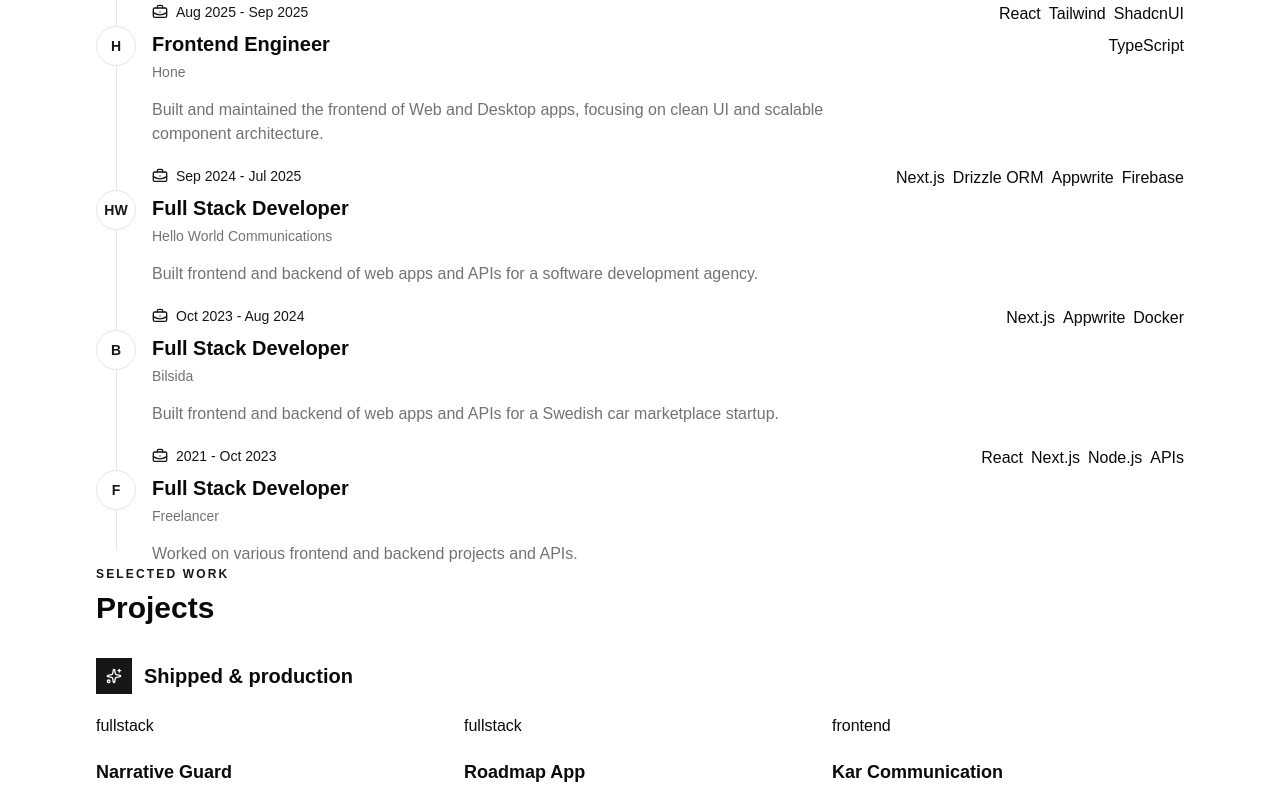
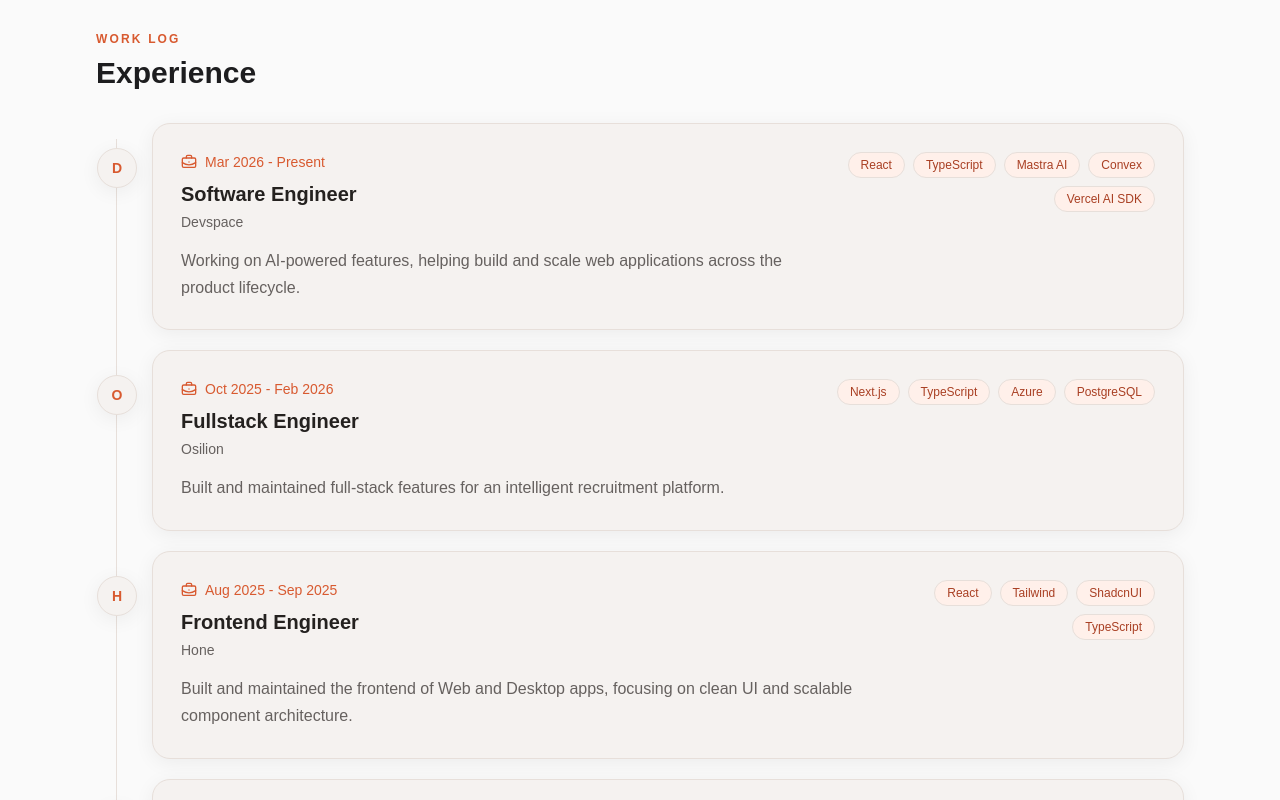
Before and after one commit to PratikDev/pratikdev, a React (Vite) app: page / in a window 1280 px wide. Shown: the part 1140-1940 px from the top of the page. Built offline with nearby package versions, Linux system fonts and the light colour scheme.

Commit message:
add portfolio mode theme styling

```diff
--- a/index.html
+++ b/index.html
@@ -7,7 +7,7 @@
 			name="viewport"
 			content="width=device-width, initial-scale=1.0"
 		/>
-		<title>pratik-portfolio</title>
+		<title>Pratik Dev — Frontend Engineer</title>
 	</head>
 	<body>
 		<div id="root"></div>
--- a/package.json
+++ b/package.json
@@ -12,6 +12,7 @@
   },
   "dependencies": {
     "@fontsource-variable/inter": "^5.2.8",
+    "@fontsource-variable/jetbrains-mono": "^5.2.8",
     "@tailwindcss/vite": "^4.3.1",
     "class-variance-authority": "^0.7.1",
     "clsx": "^2.1.1",
--- a/src/components/ui/button.tsx
+++ b/src/components/ui/button.tsx
@@ -64,4 +64,5 @@
 	);
 }
 
+// eslint-disable-next-line react-refresh/only-export-components
 export { Button, buttonVariants };
--- a/src/index.css
+++ b/src/index.css
@@ -2,12 +2,14 @@
 @import "tw-animate-css";
 @import "shadcn/tailwind.css";
 @import "@fontsource-variable/inter";
+@import "@fontsource-variable/jetbrains-mono";
 
 @custom-variant dark (&:is(.dark *));
 
 @theme inline {
-	--font-heading: var(--font-sans);
-	--font-sans: "Inter Variable", sans-serif;
+	--font-heading: var(--site-font-heading);
+	--font-sans: var(--site-font-body);
+	--font-mono: var(--site-font-mono);
 	--color-sidebar-ring: var(--sidebar-ring);
 	--color-sidebar-border: var(--sidebar-border);
 	--color-sidebar-accent-foreground: var(--sidebar-accent-foreground);
@@ -49,86 +51,300 @@
 }
 
 :root {
-	--background: oklch(1 0 0);
-	--foreground: oklch(0.145 0 0);
-	--card: oklch(1 0 0);
-	--card-foreground: oklch(0.145 0 0);
-	--popover: oklch(1 0 0);
-	--popover-foreground: oklch(0.145 0 0);
-	--primary: oklch(0.205 0 0);
-	--primary-foreground: oklch(0.985 0 0);
-	--secondary: oklch(0.97 0 0);
-	--secondary-foreground: oklch(0.205 0 0);
-	--muted: oklch(0.97 0 0);
-	--muted-foreground: oklch(0.556 0 0);
-	--accent: oklch(0.97 0 0);
-	--accent-foreground: oklch(0.205 0 0);
-	--destructive: oklch(0.577 0.245 27.325);
-	--border: oklch(0.922 0 0);
-	--input: oklch(0.922 0 0);
-	--ring: oklch(0.708 0 0);
-	--chart-1: oklch(0.87 0 0);
-	--chart-2: oklch(0.556 0 0);
-	--chart-3: oklch(0.439 0 0);
-	--chart-4: oklch(0.371 0 0);
-	--chart-5: oklch(0.269 0 0);
-	--radius: 0.625rem;
-	--sidebar: oklch(0.985 0 0);
-	--sidebar-foreground: oklch(0.145 0 0);
-	--sidebar-primary: oklch(0.205 0 0);
-	--sidebar-primary-foreground: oklch(0.985 0 0);
-	--sidebar-accent: oklch(0.97 0 0);
-	--sidebar-accent-foreground: oklch(0.205 0 0);
-	--sidebar-border: oklch(0.922 0 0);
-	--sidebar-ring: oklch(0.708 0 0);
+	--site-font-body: "Inter Variable", sans-serif;
+	--site-font-heading: "Inter Variable", sans-serif;
+	--site-font-mono: "JetBrains Mono Variable", monospace;
+	--site-transition: 380ms ease;
+	--site-nav-height: 4.75rem;
+	--site-hero-offset: 1.5rem;
+	--site-section-padding: 4.5rem;
+	--site-card-padding: 1.75rem;
+	--site-project-visual-height: 7.5rem;
+	--site-leading: 1.68;
+	--site-radius-card: 1.125rem;
+	--site-radius-control: 999px;
+	--site-shadow-card: 0 4px 20px rgb(0 0 0 / 6%);
+	--site-bg: #fafafa;
+	--site-fg: #1d1d1f;
+	--site-muted: #66615f;
+	--site-card: #f5f2f0;
+	--site-card-fg: #24211f;
+	--site-border: #e7dfda;
+	--site-accent: #d85a30;
+	--site-accent-foreground: #fffaf7;
+	--site-secondary-accent: #a93f23;
+	--site-soft-accent: #fff0ea;
+	--site-terminal-punctuation: #7d8590;
+	--background: var(--site-bg);
+	--foreground: var(--site-fg);
+	--card: var(--site-card);
+	--card-foreground: var(--site-card-fg);
+	--popover: var(--site-card);
+	--popover-foreground: var(--site-card-fg);
+	--primary: var(--site-accent);
+	--primary-foreground: var(--site-accent-foreground);
+	--secondary: var(--site-soft-accent);
+	--secondary-foreground: var(--site-secondary-accent);
+	--muted: #eee9e5;
+	--muted-foreground: var(--site-muted);
+	--accent: var(--site-soft-accent);
+	--accent-foreground: var(--site-secondary-accent);
+	--destructive: #ba1a1a;
+	--border: var(--site-border);
+	--input: var(--site-border);
+	--ring: color-mix(in srgb, var(--site-accent), transparent 35%);
+	--chart-1: var(--site-accent);
+	--chart-2: var(--site-secondary-accent);
+	--chart-3: #67615d;
+	--chart-4: #b6aaa3;
+	--chart-5: #f0d8cd;
+	--radius: var(--site-radius-card);
+	--sidebar: var(--site-card);
+	--sidebar-foreground: var(--site-card-fg);
+	--sidebar-primary: var(--site-accent);
+	--sidebar-primary-foreground: var(--site-accent-foreground);
+	--sidebar-accent: var(--site-soft-accent);
+	--sidebar-accent-foreground: var(--site-secondary-accent);
+	--sidebar-border: var(--site-border);
+	--sidebar-ring: var(--ring);
 }
 
-.dark {
-	--background: oklch(0.145 0 0);
-	--foreground: oklch(0.985 0 0);
-	--card: oklch(0.205 0 0);
-	--card-foreground: oklch(0.985 0 0);
-	--popover: oklch(0.205 0 0);
-	--popover-foreground: oklch(0.985 0 0);
-	--primary: oklch(0.922 0 0);
-	--primary-foreground: oklch(0.205 0 0);
-	--secondary: oklch(0.269 0 0);
-	--secondary-foreground: oklch(0.985 0 0);
-	--muted: oklch(0.269 0 0);
-	--muted-foreground: oklch(0.708 0 0);
-	--accent: oklch(0.269 0 0);
-	--accent-foreground: oklch(0.985 0 0);
-	--destructive: oklch(0.704 0.191 22.216);
-	--border: oklch(1 0 0 / 10%);
-	--input: oklch(1 0 0 / 15%);
-	--ring: oklch(0.556 0 0);
-	--chart-1: oklch(0.87 0 0);
-	--chart-2: oklch(0.556 0 0);
-	--chart-3: oklch(0.439 0 0);
-	--chart-4: oklch(0.371 0 0);
-	--chart-5: oklch(0.269 0 0);
-	--sidebar: oklch(0.205 0 0);
-	--sidebar-foreground: oklch(0.985 0 0);
-	--sidebar-primary: oklch(0.488 0.243 264.376);
-	--sidebar-primary-foreground: oklch(0.985 0 0);
-	--sidebar-accent: oklch(0.269 0 0);
-	--sidebar-accent-foreground: oklch(0.985 0 0);
-	--sidebar-border: oklch(1 0 0 / 10%);
-	--sidebar-ring: oklch(0.556 0 0);
+[data-mode="backend"] {
+	--site-font-body: "JetBrains Mono Variable", monospace;
+	--site-font-heading: "JetBrains Mono Variable", monospace;
+	--site-nav-height: 4.75rem;
+	--site-hero-offset: 0.5rem;
+	--site-section-padding: 3.25rem;
+	--site-card-padding: 1.125rem;
+	--site-project-visual-height: 0rem;
+	--site-leading: 1.45;
+	--site-radius-card: 0.125rem;
+	--site-radius-control: 0.25rem;
+	--site-shadow-card: none;
+	--site-bg: #0d1117;
+	--site-fg: #d6f5dd;
+	--site-muted: #8b949e;
+	--site-card: #161b22;
+	--site-card-fg: #e6edf3;
+	--site-border: #30363d;
+	--site-accent: #7ee787;
+	--site-accent-foreground: #08130b;
+	--site-secondary-accent: #56d4dd;
+	--site-soft-accent: #10251a;
+	--site-terminal-punctuation: #8b949e;
+	--background: var(--site-bg);
+	--foreground: var(--site-fg);
+	--card: var(--site-card);
+	--card-foreground: var(--site-card-fg);
+	--popover: var(--site-card);
+	--popover-foreground: var(--site-card-fg);
+	--primary: var(--site-accent);
+	--primary-foreground: var(--site-accent-foreground);
+	--secondary: #101820;
+	--secondary-foreground: var(--site-secondary-accent);
+	--muted: #101820;
+	--muted-foreground: var(--site-muted);
+	--accent: #101820;
+	--accent-foreground: var(--site-secondary-accent);
+	--destructive: #ff7b72;
+	--border: var(--site-border);
+	--input: var(--site-border);
+	--ring: color-mix(in srgb, var(--site-accent), transparent 30%);
+	--chart-1: var(--site-accent);
+	--chart-2: var(--site-secondary-accent);
+	--chart-3: #a5a5ff;
+	--chart-4: #8b949e;
+	--chart-5: #30363d;
+	--radius: var(--site-radius-card);
+	--sidebar: var(--site-card);
+	--sidebar-foreground: var(--site-card-fg);
+	--sidebar-primary: var(--site-accent);
+	--sidebar-primary-foreground: var(--site-accent-foreground);
+	--sidebar-accent: #101820;
+	--sidebar-accent-foreground: var(--site-secondary-accent);
+	--sidebar-border: var(--site-border);
+	--sidebar-ring: var(--ring);
 }
 
 @layer base {
 	* {
 		@apply border-border outline-ring/50;
 	}
+
+	html {
+		scroll-behavior: smooth;
+	}
+
 	body {
-		@apply bg-background text-foreground;
+		@apply bg-background text-foreground antialiased;
+		font-family: var(--site-font-body);
+		line-height: var(--site-leading);
 	}
+
 	button:not(:disabled),
 	[role="button"]:not(:disabled) {
 		cursor: pointer;
 	}
-	html {
-		@apply font-sans;
+
+	::selection {
+		background: color-mix(in srgb, var(--site-accent), transparent 72%);
+		color: var(--site-fg);
 	}
 }
+
+@layer components {
+	.transition-mode {
+		transition:
+			color var(--site-transition),
+			background-color var(--site-transition),
+			border-color var(--site-transition),
+			border-radius var(--site-transition),
+			box-shadow var(--site-transition),
+			font-family var(--site-transition);
+	}
+
+	.nav-link,
+	.site-card,
+	.mode-toggle,
+	.mode-toggle-option,
+	.terminal-block,
+	.skill-pill,
+	.project-visual,
+	.contact-link {
+		transition:
+			color var(--site-transition),
+			background-color var(--site-transition),
+			border-color var(--site-transition),
+			border-radius var(--site-transition),
+			box-shadow var(--site-transition),
+			transform var(--site-transition),
+			font-family var(--site-transition);
+	}
+
+	.nav-link {
+		@apply shrink-0 rounded-[var(--site-radius-control)] px-3 py-1.5 font-medium text-muted-foreground outline-none hover:bg-accent hover:text-accent-foreground focus-visible:ring-2 focus-visible:ring-ring;
+	}
+
+	.site-card {
+		@apply bg-card text-card-foreground;
+		border: 1px solid var(--site-border);
+		border-radius: var(--site-radius-card);
+		box-shadow: var(--site-shadow-card);
+		padding: var(--site-card-padding);
+	}
+
+	[data-mode="frontend"] .site-card:hover {
+		box-shadow: 0 10px 30px rgb(0 0 0 / 9%);
+		transform: translateY(-4px);
+	}
+
+	[data-mode="backend"] .site-card {
+		border-width: 0 0 0 2px;
+		border-left-color: var(--site-accent);
+	}
+
+	.mode-toggle {
+		@apply inline-flex shrink-0 items-center gap-1 border border-border bg-card p-1 text-xs font-semibold text-muted-foreground outline-none focus-visible:ring-2 focus-visible:ring-ring;
+		border-radius: var(--site-radius-control);
+		box-shadow: var(--site-shadow-card);
+	}
+
+	.mode-toggle-option {
+		@apply inline-flex min-w-12 items-center justify-center gap-1 px-2.5 py-1.5;
+		border-radius: var(--site-radius-control);
+	}
+
+	.mode-toggle-option.is-active {
+		@apply bg-primary text-primary-foreground;
+	}
+
+	.terminal-block {
+		@apply bg-card text-card-foreground;
+		border-left: 2px solid var(--site-accent);
+		border-radius: var(--site-radius-card);
+		font-family: var(--site-font-mono);
+		line-height: var(--site-leading);
+		padding: var(--site-card-padding);
+		white-space: pre-wrap;
+	}
+
+	.skill-pill {
+		@apply inline-flex items-center rounded-[var(--site-radius-control)] border border-border bg-secondary px-3 py-1 text-xs font-medium text-secondary-foreground;
+	}
+
+	[data-mode="backend"] .skill-pill {
+		border-left: 2px solid var(--site-accent);
+	}
+
+	.project-visual {
+		@apply flex h-[var(--site-project-visual-height)] items-end overflow-hidden bg-secondary p-4 text-xs font-semibold uppercase tracking-[0.16em] text-secondary-foreground;
+		border-radius: calc(var(--site-radius-card) * 0.75);
+		background-image:
+			linear-gradient(135deg, color-mix(in srgb, var(--site-accent), transparent 72%), transparent 54%),
+			linear-gradient(45deg, color-mix(in srgb, var(--site-secondary-accent), transparent 82%), transparent 50%);
+	}
+
+	.contact-link {
+		@apply flex items-start gap-3 rounded-[var(--site-radius-card)] border border-border bg-background/70 p-4 text-left hover:border-primary hover:bg-secondary focus-visible:outline-none focus-visible:ring-2 focus-visible:ring-ring;
+	}
+
+	.syntax-key {
+		color: var(--site-secondary-accent);
+	}
+
+	.syntax-value {
+		color: var(--site-accent);
+	}
+
+	.syntax-muted {
+		color: var(--site-terminal-punctuation);
+	}
+}
+
+@layer utilities {
+	.reveal {
+		opacity: 0;
+		transform: translateY(14px);
+		transition:
+			opacity 480ms ease,
+			transform 480ms ease;
+		transition-delay: var(--reveal-delay, 0ms);
+	}
+
+	.reveal[data-revealed="true"] {
+		opacity: 1;
+		transform: translateY(0);
+	}
+
+	[data-mode="backend"] .reveal {
+		transform: none;
+		transition:
+			opacity 140ms linear,
+			transform 140ms linear;
+	}
+}
+
+@media (max-width: 767px) {
+	:root,
+	[data-mode="backend"] {
+		--site-section-padding: 3.25rem;
+		--site-card-padding: 1.125rem;
+		--site-nav-height: 6.75rem;
+	}
+}
+
+@media (prefers-reduced-motion: reduce) {
+	*,
+	*::before,
+	*::after {
+		scroll-behavior: auto !important;
+		transition-duration: 1ms !important;
+		animation-duration: 1ms !important;
+		animation-iteration-count: 1 !important;
+	}
+
+	.reveal {
+		opacity: 1;
+		transform: none;
+	}
+}
```
Also changed, not shown: 1 other file (tests, documents, lock files or other folders).
